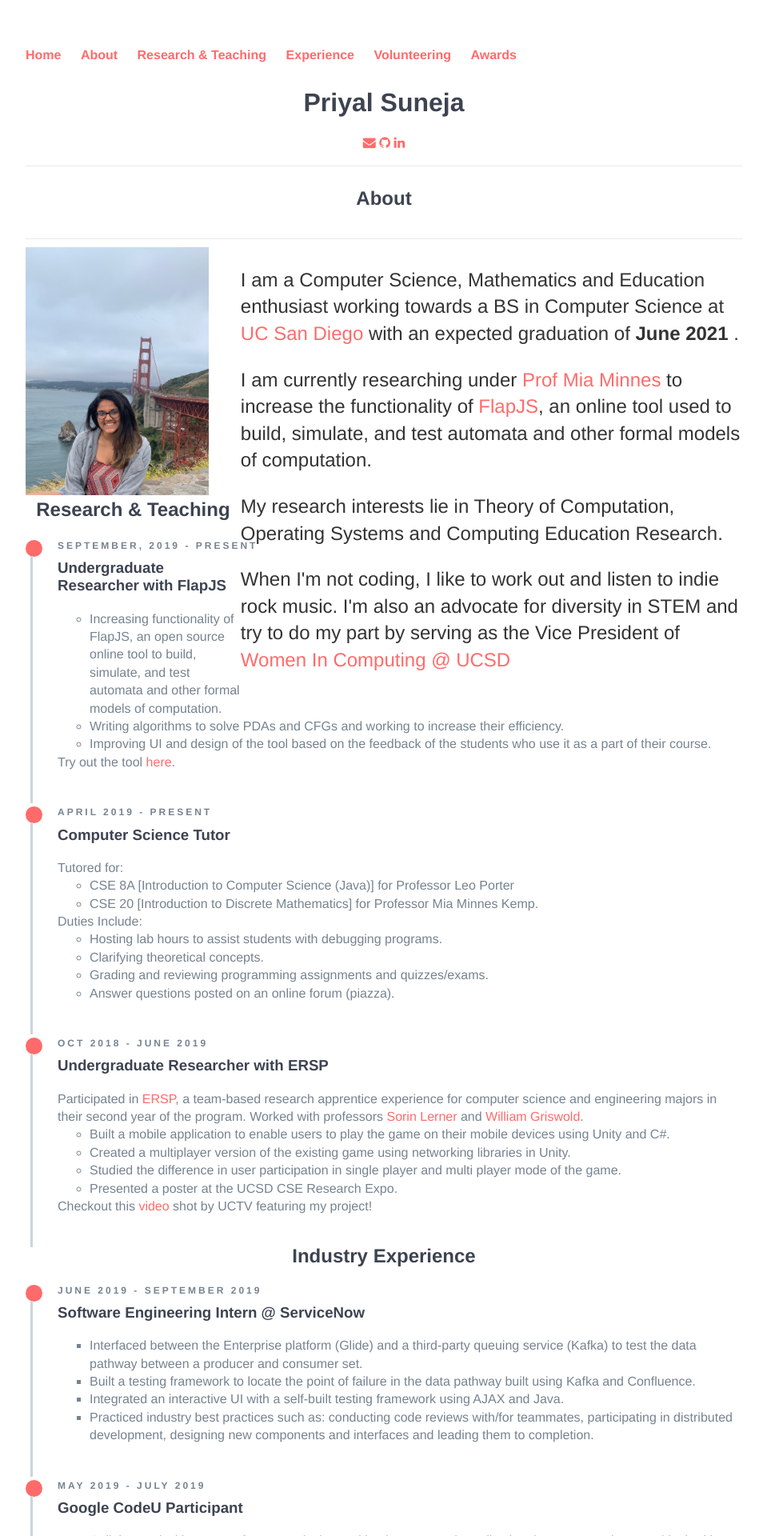
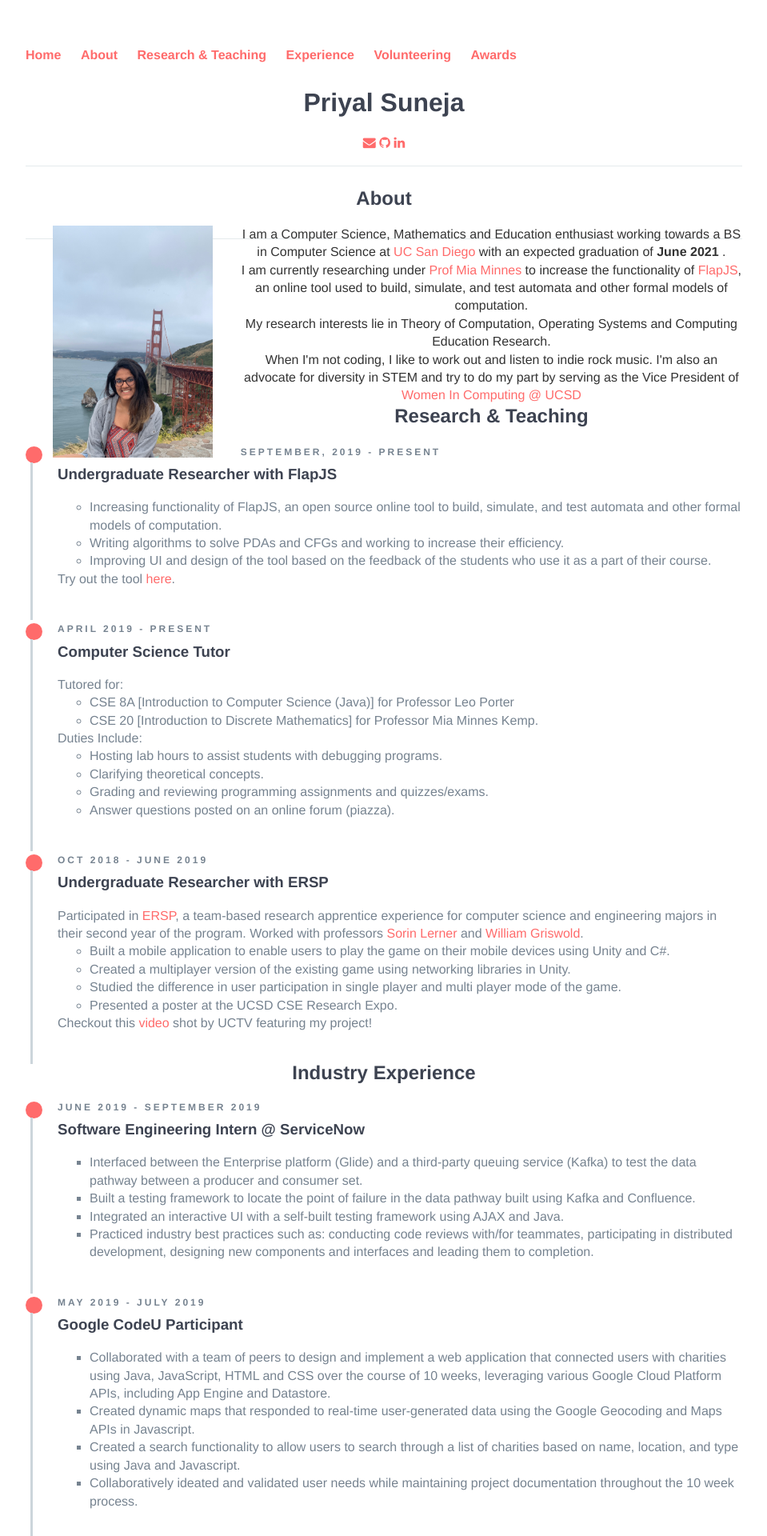
Before and after one commit to p-suneja/p-suneja.github.io, a Jekyll site: the page built from index.html, in a window 1280 px wide. Shown: the top 1920 px of the page at 80% size, without its empty margins (160-1119 px from the left). Built offline with Jekyll 4.4.1, drawn with Linux system fonts in a browser that asks for light colours; nearby versions of some CDN libraries.

Commit message:
Update index.html

```diff
--- a/index.html
+++ b/index.html
@@ -12,10 +12,10 @@ title: Priyal's Homepage
 
 <div class="col-md-12 example-title">
 	<a id="ABOUT"><h2>About</h2></a>
-</div>
+
 	<div class="container">
 		<section class="left">
-			<img src="/IMG_0136.jpeg" height="310" width="229">
+			<img src="/IMG_0136.jpeg" height="290" width="200">
 		</section>
 		<section class="right">
 			<p> I am a Computer Science, Mathematics and Education enthusiast working towards a BS in Computer Science at <a href="https://cse.ucsd.edu/" target="_blank">UC San Diego</a> with an expected graduation of <b> June 2021</b> . </p>
@@ -24,7 +24,7 @@ title: Priyal's Homepage
 			<p> When I'm not coding, I like to work out and listen to indie rock music. I'm also an advocate for diversity in STEM and try to do my part by serving as the Vice President of <a href="http://wic.ucsd.edu/" target="_blank"> Women In Computing @ UCSD</a> </p>
 		</section>
 	</div>
-
+</div>
 
 <a id="RESEARCH"><h2>Research & Teaching</h2></a>
 
```
